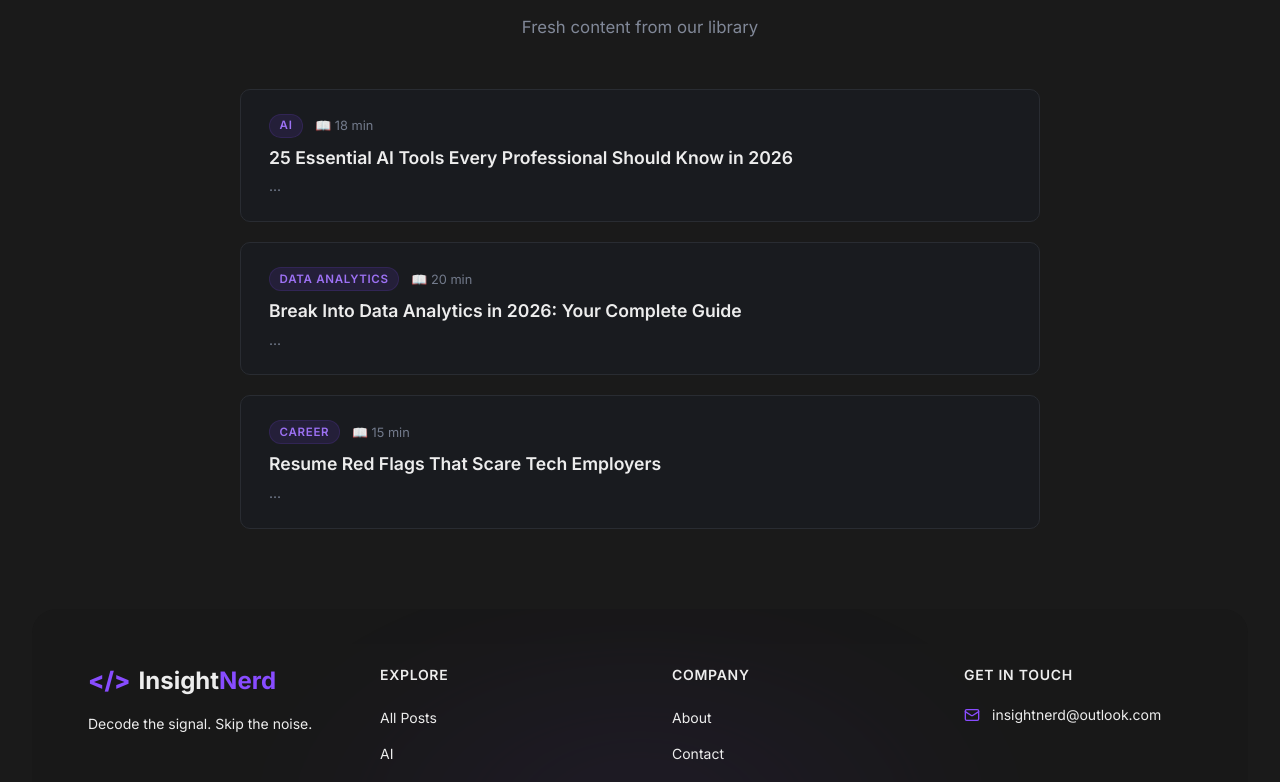
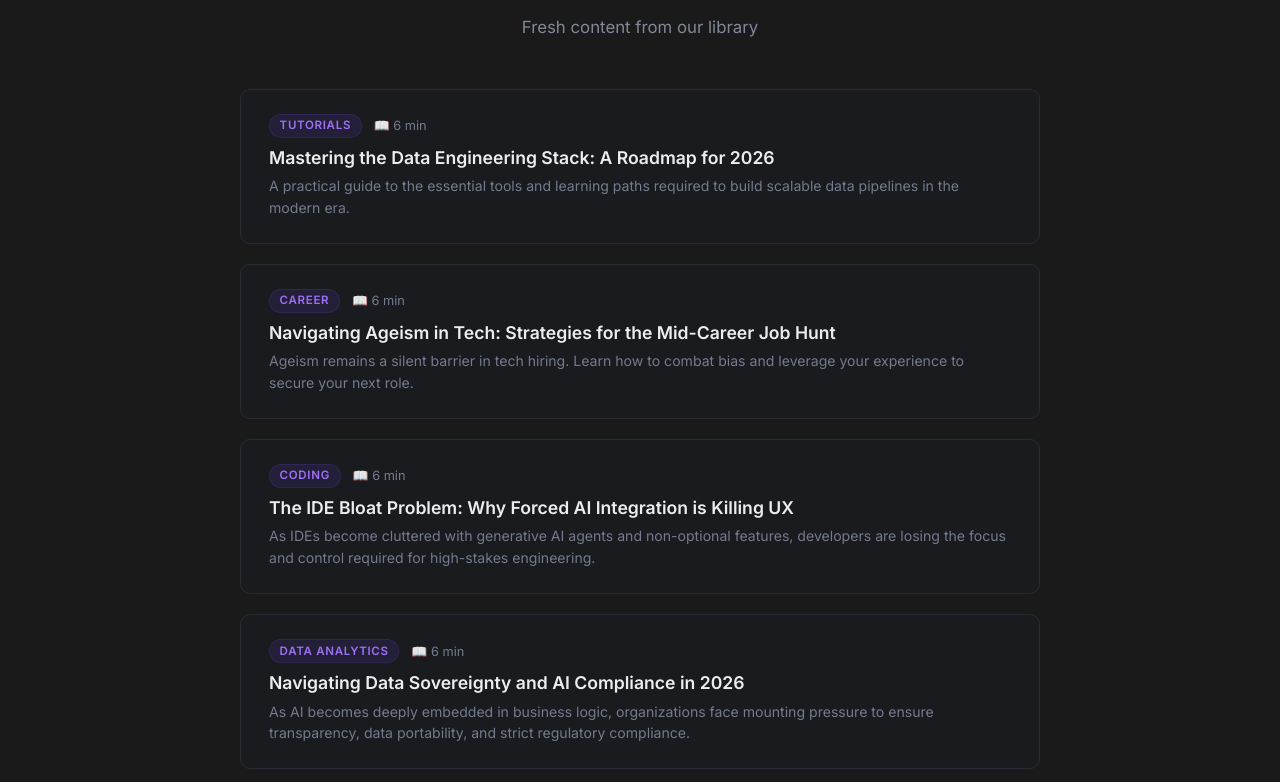
Before and after one commit to Insightnerd/insightnerd-nextjs, a Next.js app: page / in a window 1280 px wide. Shown: the part 1389-2171 px from the top of the page. Built offline with nearby package versions, Linux system fonts and the light colour scheme.

Commit message:
fix: replace hardcoded category data with dynamic MDX reading

```diff
--- a/src/app/categories/ai/page.tsx
+++ b/src/app/categories/ai/page.tsx
@@ -1,8 +1,10 @@
 import { CategoryPageAnimations } from "@/components/CategoryPageAnimations";
 import { CategoryBanner } from "@/components/CategoryBanner";
 import { JsonLd } from "@/components/JsonLd";
+import { getPostsByCategory, formatPostDate } from "@/lib/posts";
 
 export default function AICategoryPage() {
+  const articles = getPostsByCategory("AI");
   return (
     <CategoryPageAnimations>
     <div className="max-w-full">
@@ -50,13 +52,13 @@ export default function AICategoryPage() {
                         <a href={`/posts/${article.slug}`}>{article.title}</a>
                       </h2>
                       <div className="flex items-center gap-4 text-sm text-muted-foreground">
-                        <span>{article.readTime} min read</span>
+                        <span>{article.reading_time} min read</span>
                         <span>•</span>
-                        <span>{article.date}</span>
+                        <span>{formatPostDate(article.date)}</span>
                       </div>
                     </div>
                     <div className="px-3 py-1 rounded-full bg-primary/10 text-primary text-sm font-medium">
-                      {article.category}
+                      {article.categories[0]}
                     </div>
                   </div>
                   <p className="text-muted-foreground line-clamp-3">
@@ -81,14 +83,3 @@ export default function AICategoryPage() {
     </CategoryPageAnimations>
   );
 }
-
-const articles = [
-  {
-    title: "25 Essential AI Tools Every Professional Should Know in 2026",
-    slug: "25-ai-tools-2026",
-    readTime: 18,
-    date: "November 30, 2025",
-    category: "AI",
-    excerpt: "Discover the most transformative AI tools every professional needs to know in 2026, from productivity boosters to strategic decision-making platforms."
-  },
-];
--- a/src/app/categories/career/page.tsx
+++ b/src/app/categories/career/page.tsx
@@ -1,8 +1,10 @@
 import { CategoryPageAnimations } from "@/components/CategoryPageAnimations";
 import { CategoryBanner } from "@/components/CategoryBanner";
 import { JsonLd } from "@/components/JsonLd";
+import { getPostsByCategory, formatPostDate } from "@/lib/posts";
 
 export default function CareerCategoryPage() {
+  const articles = getPostsByCategory("Career");
   return (
     <CategoryPageAnimations>
     <div className="max-w-full">
@@ -50,13 +52,13 @@ export default function CareerCategoryPage() {
                         <a href={`/posts/${article.slug}`}>{article.title}</a>
                       </h2>
                       <div className="flex items-center gap-4 text-sm text-muted-foreground">
-                        <span>{article.readTime} min read</span>
+                        <span>{article.reading_time} min read</span>
                         <span>•</span>
-                        <span>{article.date}</span>
+                        <span>{formatPostDate(article.date)}</span>
                       </div>
                     </div>
                     <div className="px-3 py-1 rounded-full bg-primary/10 text-primary text-sm font-medium">
-                      {article.category}
+                      {article.categories[0]}
                     </div>
                   </div>
                   <p className="text-muted-foreground line-clamp-3">
@@ -81,14 +83,3 @@ export default function CareerCategoryPage() {
     </CategoryPageAnimations>
   );
 }
-
-const articles = [
-  {
-    title: "Resume Red Flags That Scare Tech Employers",
-    slug: "resume-red-flags-tech-career",
-    readTime: 15,
-    date: "January 15, 2026",
-    category: "Career",
-    excerpt: "Learn to identify and fix common resume mistakes that make tech employers skip your application, with specific examples from real hiring data."
-  },
-];
--- a/src/app/categories/coding/page.tsx
+++ b/src/app/categories/coding/page.tsx
@@ -1,8 +1,10 @@
 import { CategoryPageAnimations } from "@/components/CategoryPageAnimations";
 import { CategoryBanner } from "@/components/CategoryBanner";
 import { JsonLd } from "@/components/JsonLd";
+import { getPostsByCategory, formatPostDate } from "@/lib/posts";
 
 export default function CodingCategoryPage() {
+  const articles = getPostsByCategory("Coding");
   return (
     <CategoryPageAnimations>
     <div className="max-w-full">
@@ -50,13 +52,13 @@ export default function CodingCategoryPage() {
                         <a href={`/posts/${article.slug}`}>{article.title}</a>
                       </h2>
                       <div className="flex items-center gap-4 text-sm text-muted-foreground">
-                        <span>{article.readTime} min read</span>
+                        <span>{article.reading_time} min read</span>
                         <span>•</span>
-                        <span>{article.date}</span>
+                        <span>{formatPostDate(article.date)}</span>
                       </div>
                     </div>
                     <div className="px-3 py-1 rounded-full bg-primary/10 text-primary text-sm font-medium">
-                      {article.category}
+                      {article.categories[0]}
                     </div>
                   </div>
                   <p className="text-muted-foreground line-clamp-3">
@@ -81,5 +83,3 @@ export default function CodingCategoryPage() {
     </CategoryPageAnimations>
   );
 }
-
-const articles: { title: string; slug: string; readTime: number; date: string; category: string; excerpt: string }[] = [];
--- a/src/app/categories/data-analytics/page.tsx
+++ b/src/app/categories/data-analytics/page.tsx
@@ -1,8 +1,10 @@
 import { CategoryPageAnimations } from "@/components/CategoryPageAnimations";
 import { CategoryBanner } from "@/components/CategoryBanner";
 import { JsonLd } from "@/components/JsonLd";
+import { getPostsByCategory, formatPostDate } from "@/lib/posts";
 
 export default function DataAnalyticsCategoryPage() {
+  const articles = getPostsByCategory("Data Analytics");
   return (
     <CategoryPageAnimations>
     <div className="max-w-full">
@@ -50,13 +52,13 @@ export default function DataAnalyticsCategoryPage() {
                         <a href={`/posts/${article.slug}`}>{article.title}</a>
                       </h2>
                       <div className="flex items-center gap-4 text-sm text-muted-foreground">
-                        <span>{article.readTime} min read</span>
+                        <span>{article.reading_time} min read</span>
                         <span>•</span>
-                        <span>{article.date}</span>
+                        <span>{formatPostDate(article.date)}</span>
                       </div>
                     </div>
                     <div className="px-3 py-1 rounded-full bg-primary/10 text-primary text-sm font-medium">
-                      {article.category}
+                      {article.categories[0]}
                     </div>
                   </div>
                   <p className="text-muted-foreground line-clamp-3">
@@ -81,14 +83,3 @@ export default function DataAnalyticsCategoryPage() {
     </CategoryPageAnimations>
   );
 }
-
-const articles = [
-  {
-    title: "Break Into Data Analytics in 2026: Your Complete Guide",
-    slug: "break-into-data-analytics-2026",
-    readTime: 20,
-    date: "December 20, 2025",
-    category: "Data Analytics",
-    excerpt: "A comprehensive roadmap for transitioning into data analytics, covering essential skills, tools, portfolio projects, and job market insights for 2026."
-  },
-];
--- a/src/app/categories/tutorials/page.tsx
+++ b/src/app/categories/tutorials/page.tsx
@@ -1,8 +1,10 @@
 import { CategoryPageAnimations } from "@/components/CategoryPageAnimations";
 import { CategoryBanner } from "@/components/CategoryBanner";
 import { JsonLd } from "@/components/JsonLd";
+import { getPostsByCategory, formatPostDate } from "@/lib/posts";
 
 export default function TutorialsCategoryPage() {
+  const articles = getPostsByCategory("Tutorials");
   return (
     <CategoryPageAnimations>
     <div className="max-w-full">
@@ -50,13 +52,13 @@ export default function TutorialsCategoryPage() {
                         <a href={`/posts/${article.slug}`}>{article.title}</a>
                       </h2>
                       <div className="flex items-center gap-4 text-sm text-muted-foreground">
-                        <span>{article.readTime} min read</span>
+                        <span>{article.reading_time} min read</span>
                         <span>•</span>
-                        <span>{article.date}</span>
+                        <span>{formatPostDate(article.date)}</span>
                       </div>
                     </div>
                     <div className="px-3 py-1 rounded-full bg-primary/10 text-primary text-sm font-medium">
-                      {article.category}
+                      {article.categories[0]}
                     </div>
                   </div>
                   <p className="text-muted-foreground line-clamp-3">
@@ -81,5 +83,3 @@ export default function TutorialsCategoryPage() {
     </CategoryPageAnimations>
   );
 }
-
-const articles: { title: string; slug: string; readTime: number; date: string; category: string; excerpt: string }[] = [];
--- a/src/app/page.tsx
+++ b/src/app/page.tsx
@@ -1,41 +1,31 @@
-"use client"
-
 import Link from "next/link"
 import { HomeAnimations } from "@/components/HomeAnimations"
 import { SplineHeroBackground } from "@/components/SplineHeroBackground"
+import { getAllPosts, formatPostDate } from "@/lib/posts"
 
 export default function Home() {
+  const allPosts = getAllPosts();
+  const aiCount = allPosts.filter(p => p.categories.some(c => c.toLowerCase() === "ai")).length;
+  const codingCount = allPosts.filter(p => p.categories.some(c => c.toLowerCase() === "coding")).length;
+  const dataCount = allPosts.filter(p => p.categories.some(c => c.toLowerCase() === "data analytics" || c.toLowerCase() === "data")).length;
+  const tutorialsCount = allPosts.filter(p => p.categories.some(c => c.toLowerCase() === "tutorials")).length;
+  const careerCount = allPosts.filter(p => p.categories.some(c => c.toLowerCase() === "career")).length;
+
   const topics = [
-    { name: "AI", slug: "ai", icon: "🤖", description: "Machine learning and AI engineering", count: 1 },
-    { name: "Coding", slug: "coding", icon: "💻", description: "Programming languages and code", count: 0 },
-    { name: "Data", slug: "data-analytics", icon: "📊", description: "Data analysis and visualization", count: 1 },
-    { name: "Tutorials", slug: "tutorials", icon: "📚", description: "Step-by-step guides", count: 0 },
-    { name: "Career", slug: "career", icon: "🎯", description: "Career switch and job search", count: 1 }
+    { name: "AI", slug: "ai", icon: "🤖", description: "Machine learning and AI engineering", count: aiCount },
+    { name: "Coding", slug: "coding", icon: "💻", description: "Programming languages and code", count: codingCount },
+    { name: "Data", slug: "data-analytics", icon: "📊", description: "Data analysis and visualization", count: dataCount },
+    { name: "Tutorials", slug: "tutorials", icon: "📚", description: "Step-by-step guides", count: tutorialsCount },
+    { name: "Career", slug: "career", icon: "🎯", description: "Career switch and job search", count: careerCount }
   ];
 
-  const latestArticles = [
-    {
-      title: "25 Essential AI Tools Every Professional Should Know in 2026",
-      slug: "25-ai-tools-2026",
-      category: "AI",
-      readTime: 18,
-      description: "Discover the most transformative AI tools every professional needs to know in 2026, from productivity boosters to strategic decision-making platforms."
-    },
-    {
-      title: "Break Into Data Analytics in 2026: Your Complete Guide",
-      slug: "break-into-data-analytics-2026",
-      category: "Data Analytics",
-      readTime: 20,
-      description: "A comprehensive roadmap for transitioning into data analytics, covering essential skills, tools, portfolio projects, and job market insights for 2026."
-    },
-    {
-      title: "Resume Red Flags That Scare Tech Employers",
-      slug: "resume-red-flags-tech-career",
-      category: "Career",
-      readTime: 15,
-      description: "Learn to identify and fix common resume mistakes that make tech employers skip your application, with specific examples from real hiring data."
-    }
-  ];
+  const latestArticles = allPosts.slice(0, 6).map(p => ({
+    title: p.title,
+    slug: p.slug,
+    category: p.categories[0],
+    readTime: p.reading_time,
+    description: p.excerpt
+  }));
 
   return (
     <HomeAnimations>
@@ -146,7 +136,7 @@ export default function Home() {
                       {article.title}
                     </div>
                     <div className="article-desc">
-                      {article.description.substring(200)}...
+                      {article.description}
                     </div>
                   </Link>
                 ))}
```
